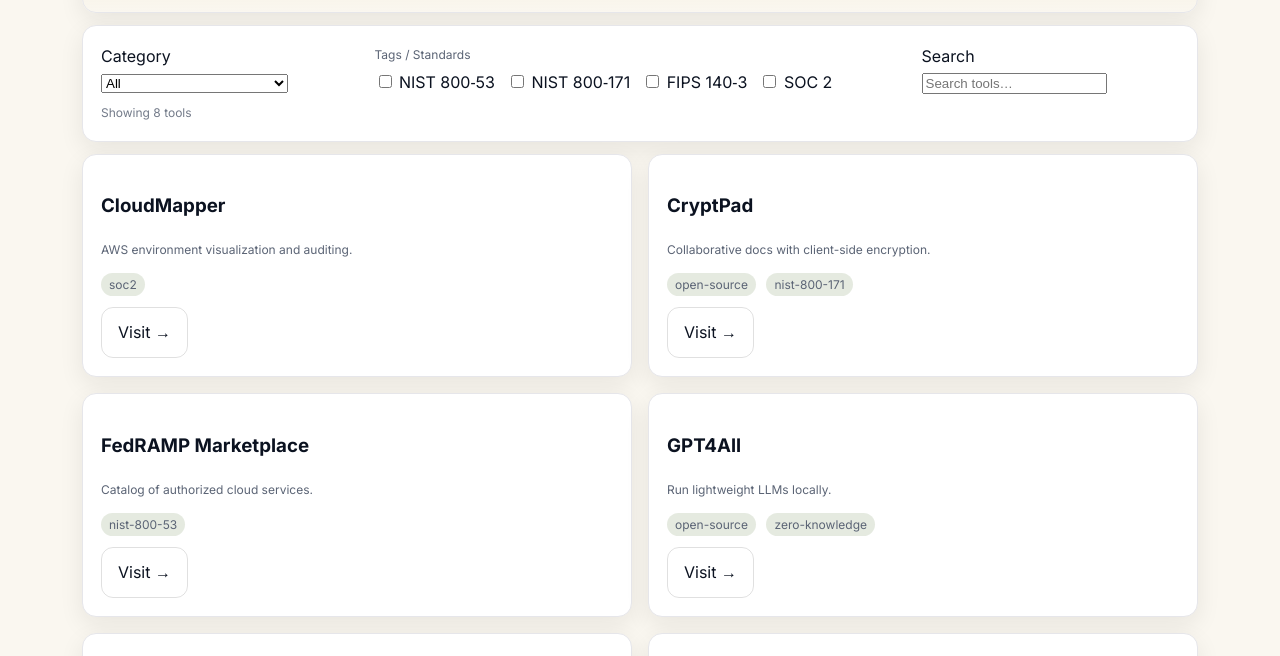
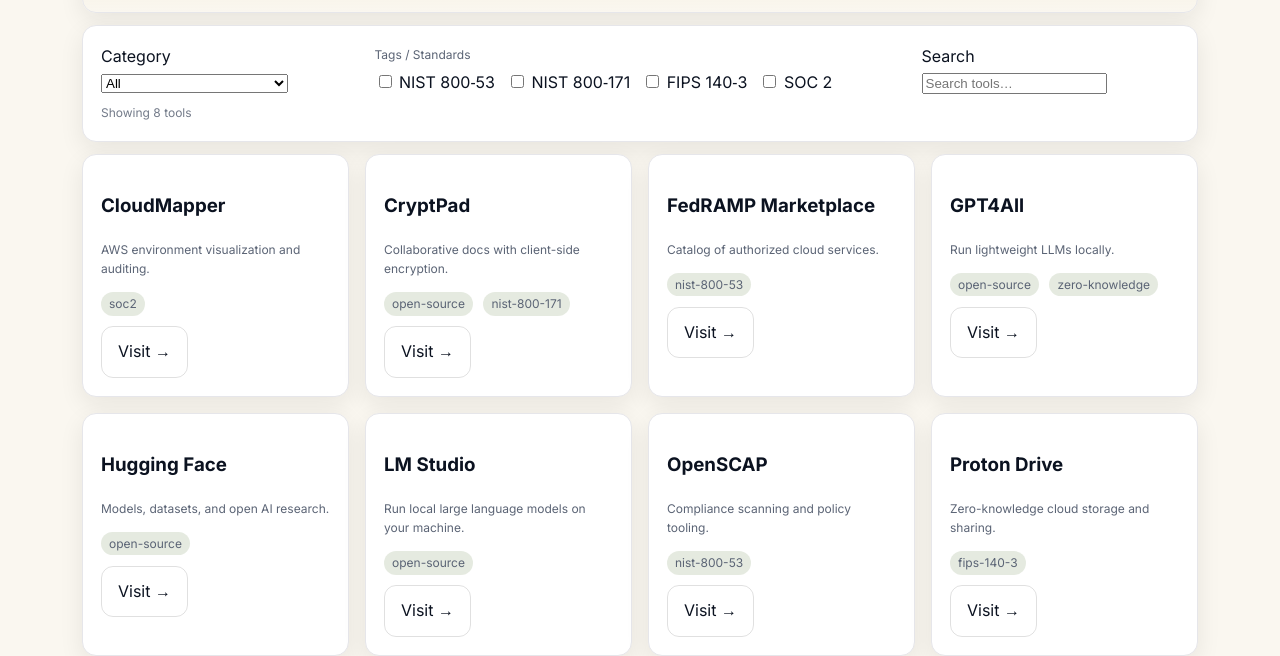
Before and after one commit to Velthra/velthra.github.io, a plain HTML site: page tools.html in a window 1280 px wide. Shown: the part 296-952 px from the top of the page. Drawn offline with Linux system fonts and the light colour scheme.

Commit message:
Update styles.css

```diff
--- a/assets/styles.css
+++ b/assets/styles.css
@@ -49,8 +49,8 @@
 .auto-grid{display:grid;gap:16px;grid-template-columns:repeat(auto-fill,minmax(260px,1fr))}
 
 /* Tools page: strict 2 columns (wraps to 1 on small) */
-.tools-grid{display:grid;gap:16px;grid-template-columns:repeat(2, minmax(260px,1fr))}
-@media (max-width:640px){.tools-grid{grid-template-columns:1fr}}
+.tools-grid{display:grid;gap:16px;grid-template-columns:repeat(4, minmax(260px,2fr))}
+@media (max-width:640px){.tools-grid{grid-template-columns:2fr}}
 
 /* Simple 12-col grid for forms */
 .grid-12{display:grid;gap:16px;grid-template-columns:repeat(12,1fr)}
```
